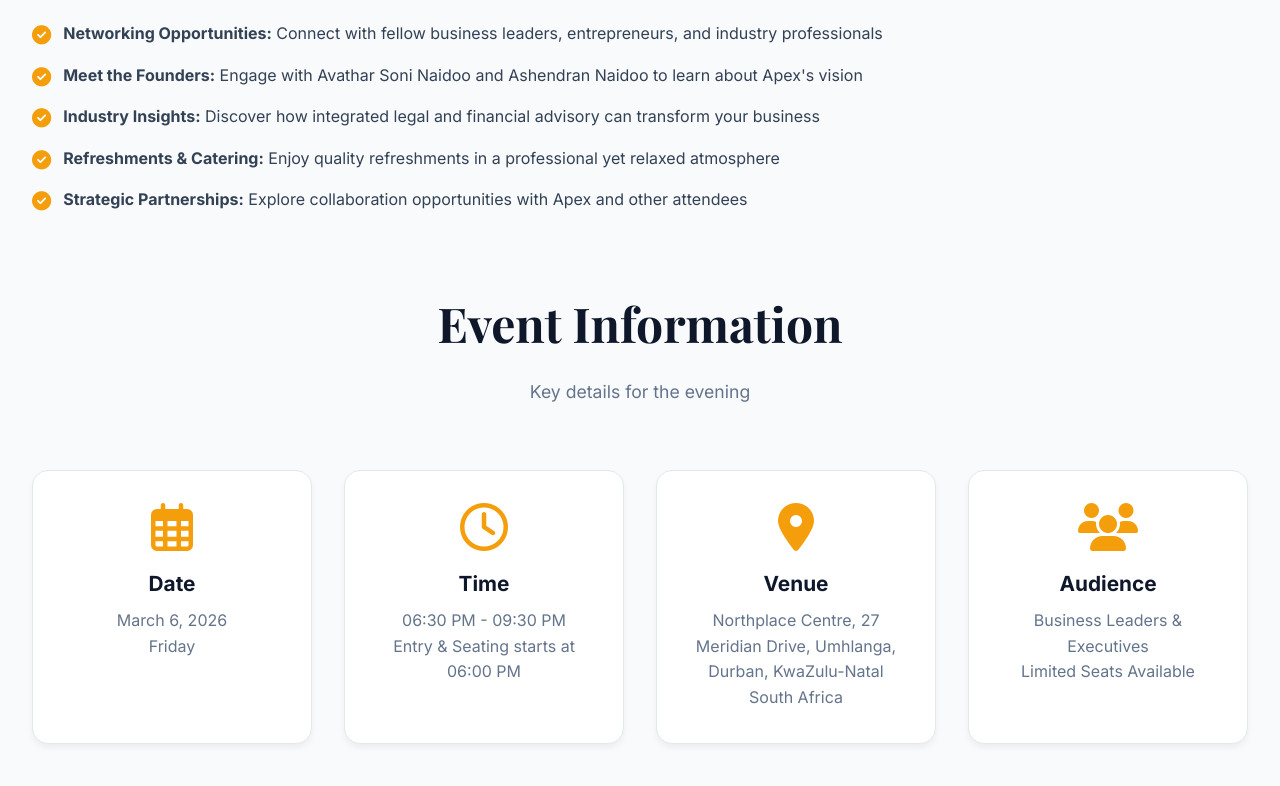
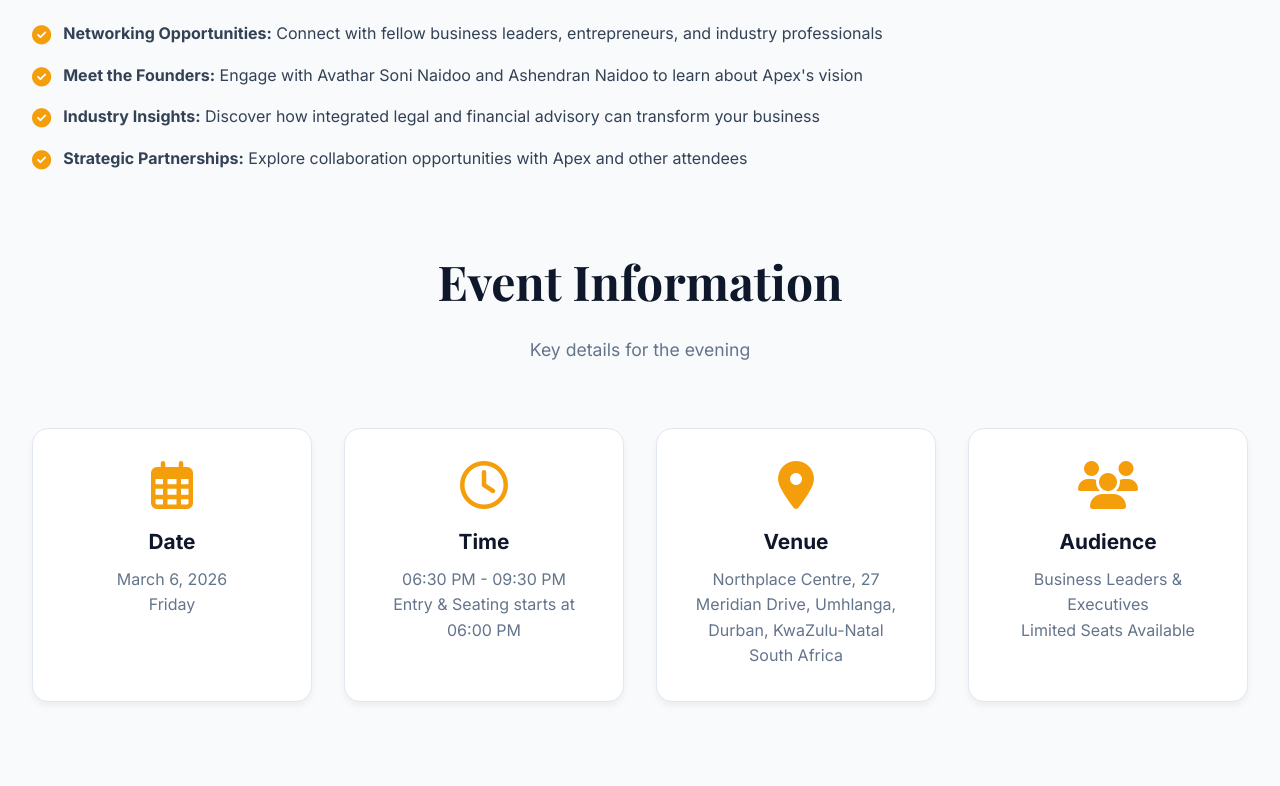
Before and after one commit to SugeshanNaidoo/Apex-RSVP, a website: page index.html in a window 1280 px wide. Shown: the part 1272-2058 px from the top of the page. Drawn offline with nearby package versions, Linux system fonts and the light colour scheme.

Commit message:
refreshments
removed

```diff
--- a/api/rsvp.js
+++ b/api/rsvp.js
@@ -158,7 +158,6 @@
                 <li>Meet our founders, Avathar Soni Naidoo and Ashendran Naidoo</li>
                 <li>Discover how Apex can support your business transformation</li>
                 <li>Explore strategic partnership opportunities</li>
-                <li>Enjoy quality refreshments and professional networking</li>
               </ul>
 
               <h3 style="color: #0f172a;">What's Next?</h3>
--- a/index.html
+++ b/index.html
@@ -754,10 +754,6 @@
                             </li>
                             <li style="padding: 0.5rem 0; display: flex; align-items: start; gap: 0.75rem;">
                                 <i class="fas fa-check-circle" style="color: var(--accent); font-size: 1.2rem; margin-top: 0.25rem;"></i>
-                                <span><strong>Refreshments & Catering:</strong> Enjoy quality refreshments in a professional yet relaxed atmosphere</span>
-                            </li>
-                            <li style="padding: 0.5rem 0; display: flex; align-items: start; gap: 0.75rem;">
-                                <i class="fas fa-check-circle" style="color: var(--accent); font-size: 1.2rem; margin-top: 0.25rem;"></i>
                                 <span><strong>Strategic Partnerships:</strong> Explore collaboration opportunities with Apex and other attendees</span>
                             </li>
                         </ul>
```
